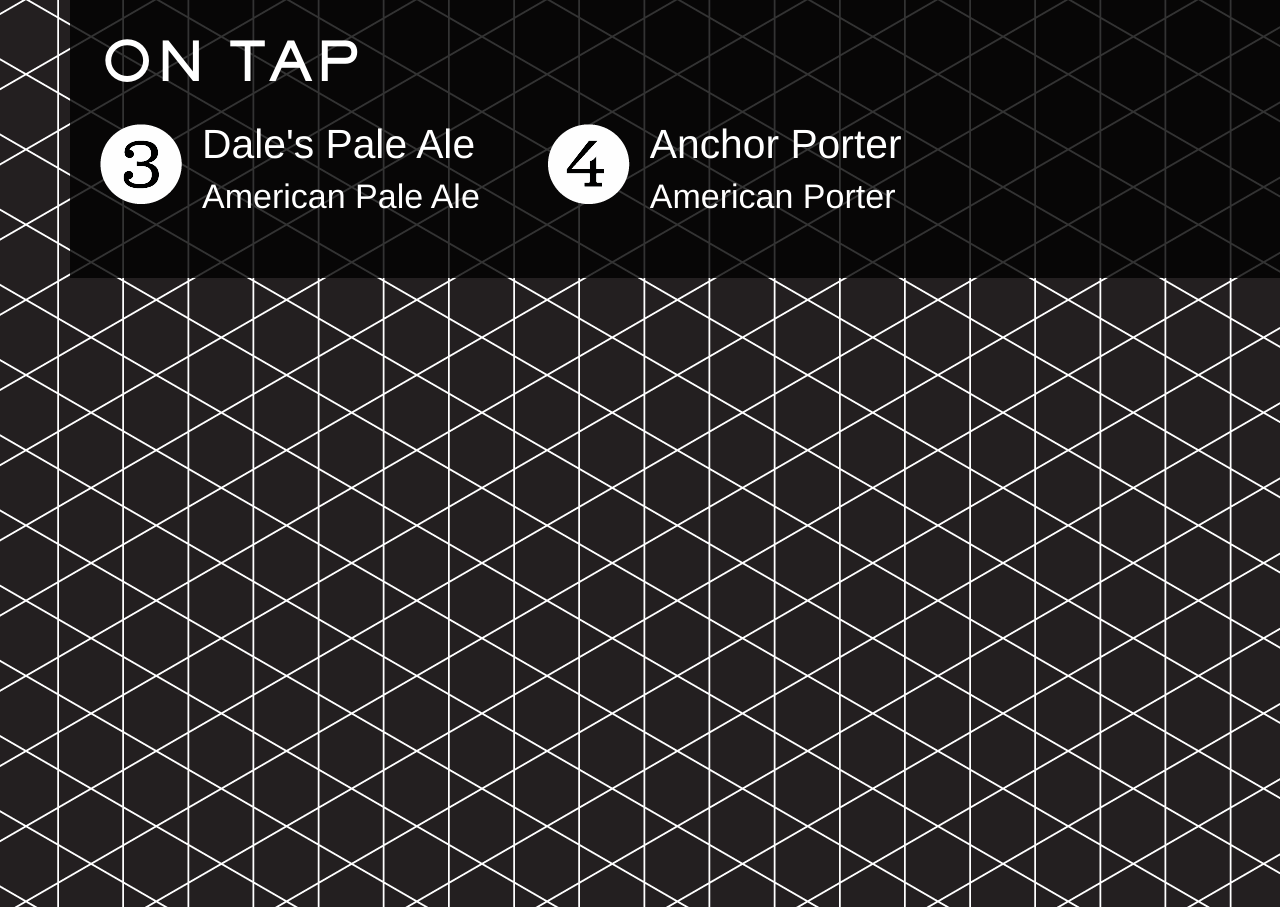
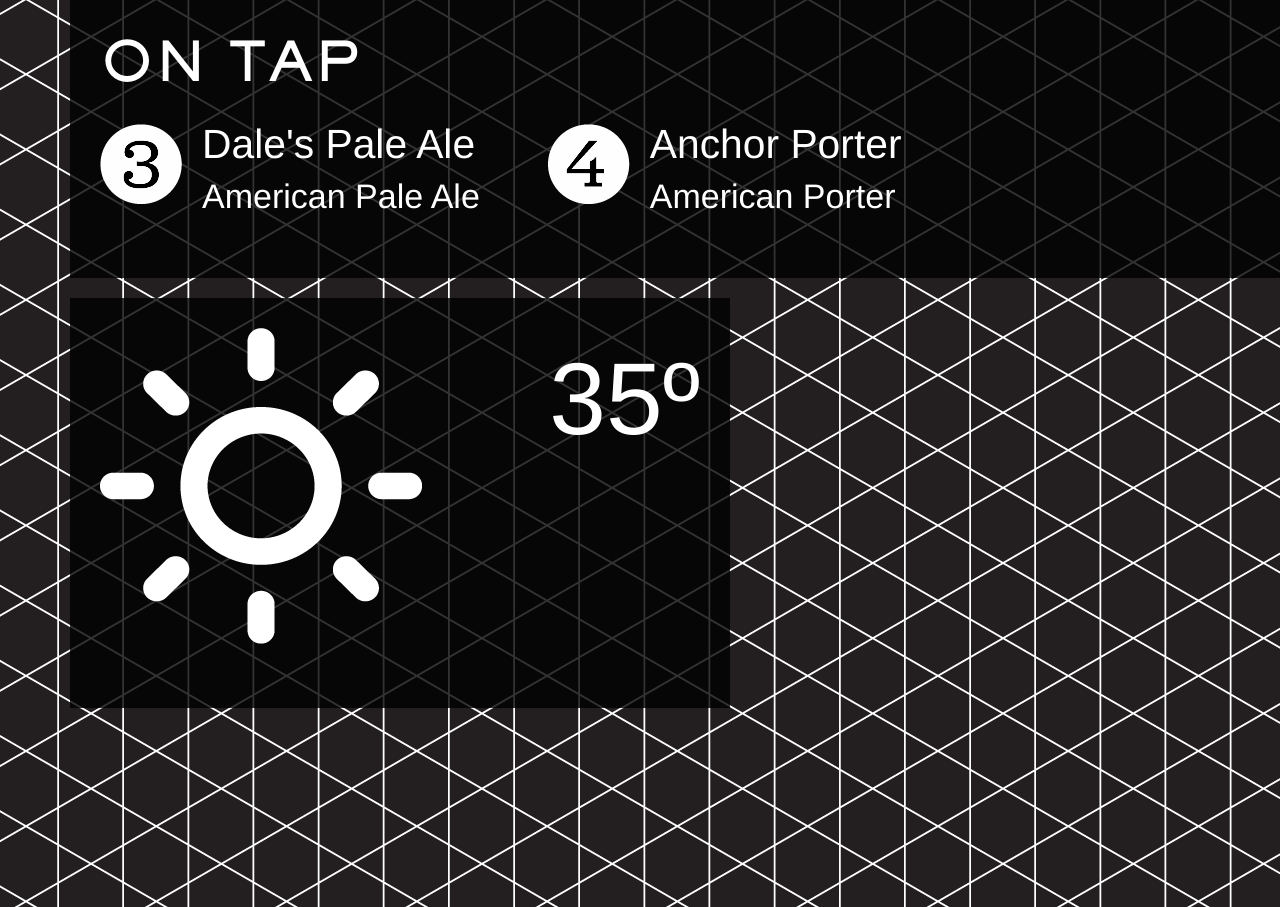
Before and after one commit to andrewmanifest/wall-ui, a PHP site: page / in a window 1280 px wide; the page is wider, and only the part inside the window is pictured. Shown: the part 421-1328 px from the top of that part. Run offline with PHP 8.4, Linux system fonts and the light colour scheme; some libraries are stand-ins or nearby versions; some web fonts are replaced.

Commit message:
Added weather tile

```diff
--- a/css/main.css
+++ b/css/main.css
@@ -140,6 +140,7 @@ body {
 .tile {
     background: rgba(0, 0, 0, .8);
     padding:30px; margin: 20px;
+    position: relative;
 }
 
 .tile ol, .tile ul {
@@ -172,10 +173,9 @@ body {
 
 #tap-list li .circle-num { position: absolute; top: 8px; left: 0; }
 
-
-
-
-
+#weather { height: 350px; width: 600px; }
+#weather .icon { position: absolute; top: 30px; left: 30px; }
+#weather .temp { position: absolute; top: 30px; right: 30px; font-size: 3em; }
 
 
 
--- a/index.html
+++ b/index.html
@@ -38,6 +38,10 @@
                         </li>
                     </ol>
                 </div>
+                <div class="tile" id="weather">
+                    <div class="icon"><img src="img/weather-sunny.png" /></div>
+                    <div class="temp">35º</div>
+                </div>
             </div>
         </div>
 
@@ -48,12 +52,11 @@
         <script src="js/plugins.js"></script>
         <script src="js/main.js"></script>
 
-        <!-- Google Analytics: change UA-XXXXX-X to be your site's ID. -->
         <script>
-            var _gaq=[['_setAccount','UA-XXXXX-X'],['_trackPageview']];
-            (function(d,t){var g=d.createElement(t),s=d.getElementsByTagName(t)[0];
-            g.src=('https:'==location.protocol?'//ssl':'//www')+'.google-analytics.com/ga.js';
-            s.parentNode.insertBefore(g,s)}(document,'script'));
+
+           $(document).ready(function(){
+               $('#tap-list')
+           })
         </script>
     </body>
 </html>
```
Also changed, not shown: img/weather-sunny.png (added).
